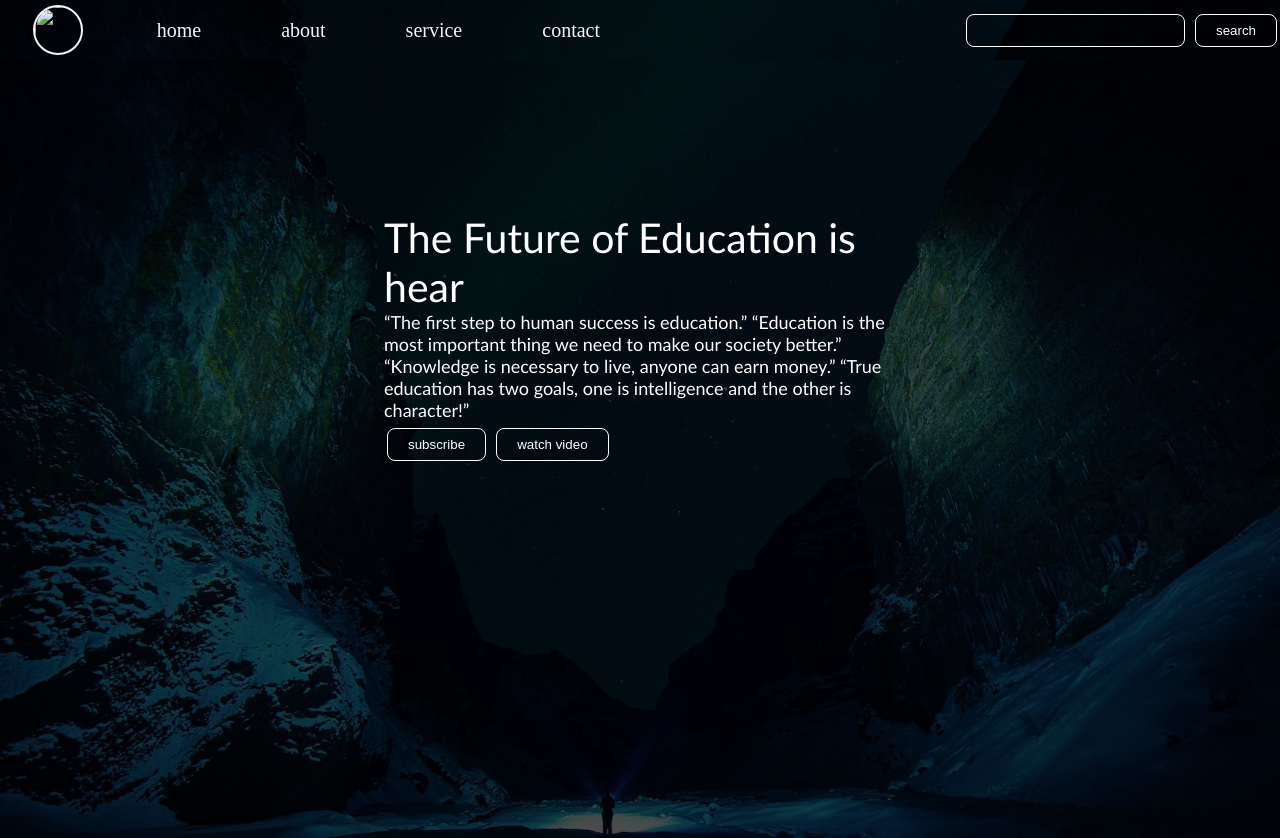
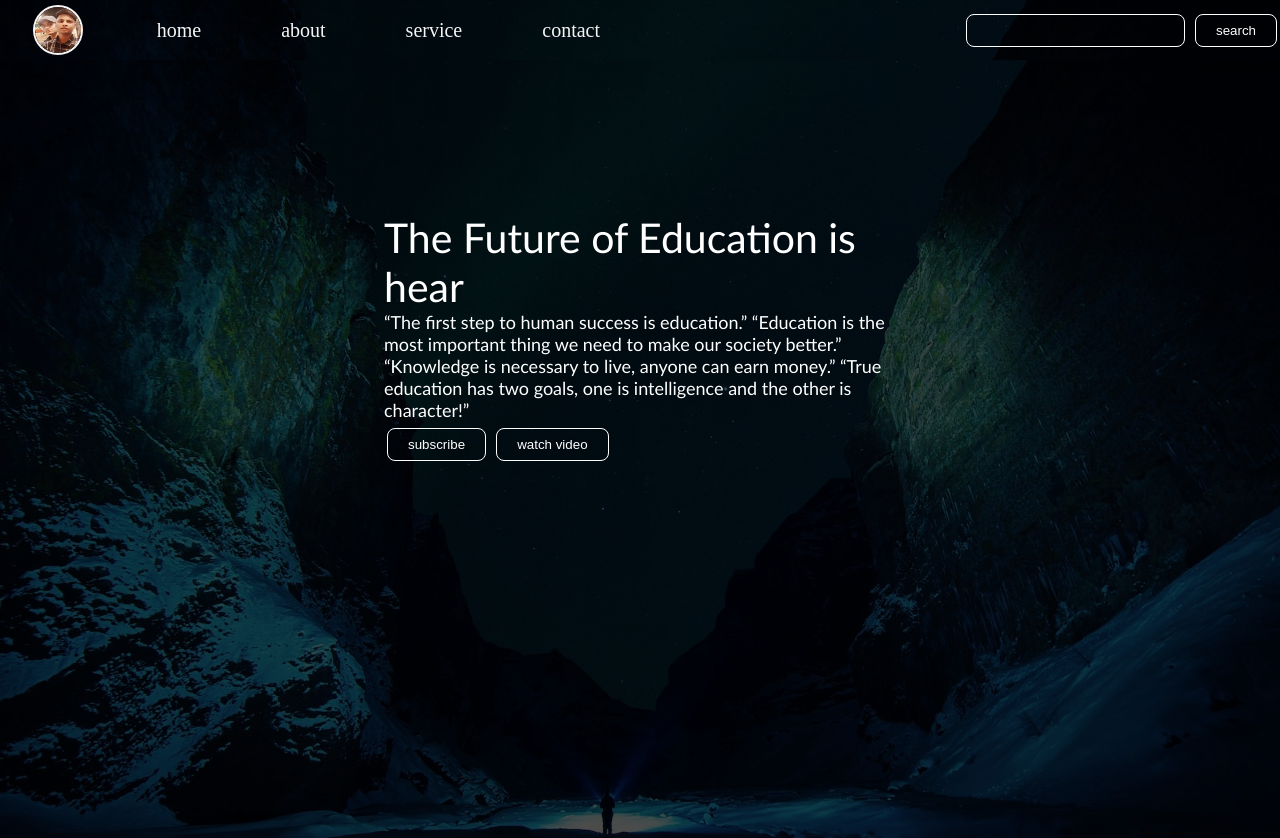
Before and after one commit to garamPAPA/books-reading, a plain HTML site: page index.html in a window 1280 px wide. Shown: the top 838 px of the page. Drawn offline with Linux system fonts and the light colour scheme.

Commit message:
Update index.html

```diff
--- a/index.html
+++ b/index.html
@@ -23,7 +23,7 @@
     <li><a href="#contact">contact</a></li>
 </ul>
         <ul class="nav-list">
-            <div class="logo"> <img src="img/logo.jpg"> </div>
+            <div class="logo"> <img src="logo.jpg"> </div>
             <li> <a href="#home">home</a></li>
             <li><a href="#about">about</a></li>
             <li><a href="#service">service</a></li>
```
